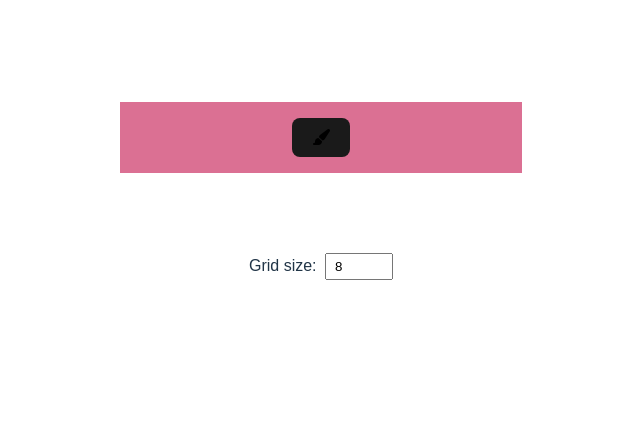
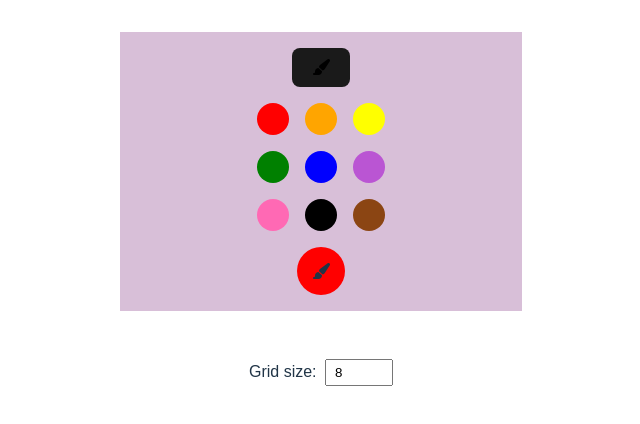
Before and after one commit to kyyyylee/pixel-app-svelte, a Svelte app: page / in a window 1280 px wide. Shown: the top 424 px of the page, without its empty margins (319-959 px from the left). Built offline with nearby package versions, Linux system fonts and the light colour scheme.

Commit message:
very basic color pallete with selection working

```diff
--- a/src/App.svelte
+++ b/src/App.svelte
@@ -1,14 +1,13 @@
 <script>
-  import svelteLogo from "./assets/svelte.svg";
-  import viteLogo from "/vite.svg";
-  import Counter from "./lib/Counter.svelte";
   import Grid from "./lib/Grid.svelte";
+  import Color from "./lib/Color.svelte";
 </script>
 
 <main>
   <!--left hand tools panel-->
   <div class="tools">
     <button><i class="fa-solid fa-paintbrush"></i></button>
+    <Color />
   </div>
   <div>
     <Grid />
@@ -20,10 +19,24 @@
     display: flex;
     flex-direction: column;
     justify-content: space-between;
-    gap: 5rem;
+    gap: 3rem;
   }
   .tools{
-    background-color: palevioletred;
+    background-color: thistle;
     padding: 1rem 4rem;
   }
+
+  button {
+  border-radius: 8px;
+  border: 1px solid transparent;
+  padding: 0.6em 1.2em;
+  font-size: 1em;
+  background-color: #1a1a1a;
+  cursor: pointer;
+  transition: border-color 0.25s;
+}
+
+button:hover {
+  border-color: #ffffff;
+}
 </style>
--- a/src/app.css
+++ b/src/app.css
@@ -28,22 +28,9 @@ body {
   text-align: center;
 }
 
-button {
-  border-radius: 8px;
-  border: 1px solid transparent;
-  padding: 0.6em 1.2em;
-  font-size: 1em;
-  background-color: #1a1a1a;
-  cursor: pointer;
-  transition: border-color 0.25s;
-}
-
-button:hover {
-  border-color: #ffffff;
-}
 button:focus,
 button:focus-visible {
-  outline: 4px auto -webkit-focus-ring-color;
+  outline: 4px auto white;
 }
 
 @media (prefers-color-scheme: light) {
--- /dev/null
+++ b/src/lib/Color.svelte
@@ -0,0 +1,59 @@
+<script>
+  const colors = [
+    "red",
+    "orange",
+    "yellow",
+    "green",
+    "blue",
+    "mediumorchid",
+    "hotpink",
+    "black",
+    "saddlebrown"
+  ];
+  let selected = colors[0];
+</script>
+
+<div class="colorPallete">
+  <div class="colorGrid">
+    {#each colors as color}
+      <button
+        class="colorPill"
+        aria-current={selected === color}
+        aria-label={color}
+        style="background: {color}"
+        on:click={() => (selected = color)}
+      ></button>
+    {/each}
+  </div>
+    <div class="currentColor" style="background: {selected}"><i class="fa-solid fa-paintbrush"></i></div>
+</div>
+
+<style>
+  .colorPallete {
+    display: flex;
+    flex-direction: column;
+    align-items: center;
+    gap: 1rem;
+    margin-top: 1rem;
+  }
+  .colorGrid {
+    display: grid;
+    grid-template-columns: repeat(3, 1fr);
+    gap: 1rem;
+  }
+  .colorPill {
+    border: none;
+    border-radius: 50%;
+    width: 2rem;
+    height: 2rem;
+    cursor: pointer;
+  }
+  .currentColor {
+    width: 3rem;
+    height: 3rem;
+    border-radius: 50%;
+    display: flex;
+    justify-content: center;
+    align-items: center;
+  }
+</style>
```
